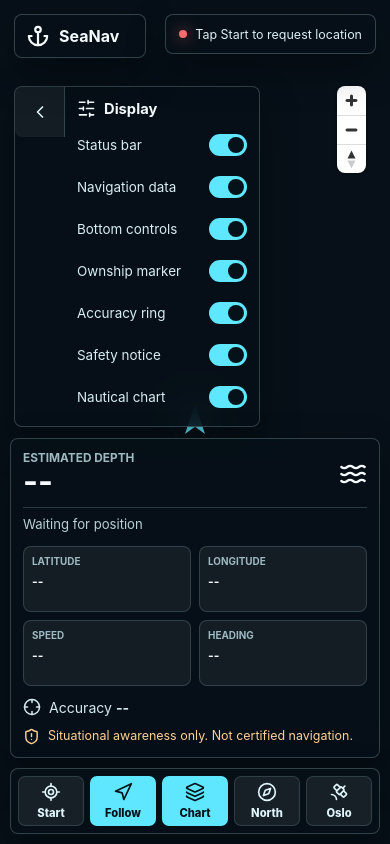
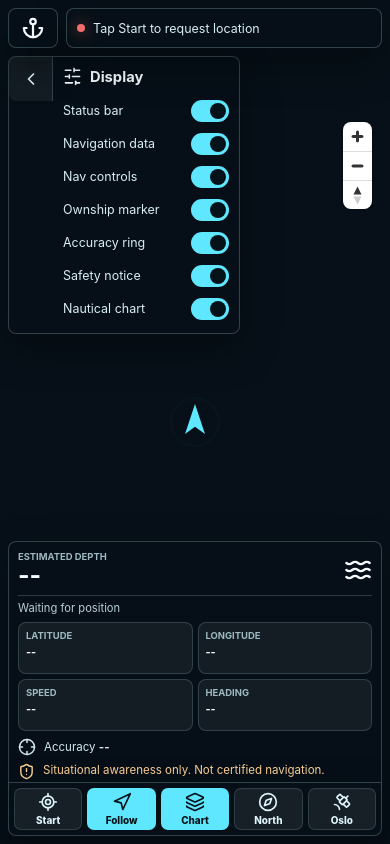
Before and after one commit to juliusmork-sys/SeaNav, a React (Vite) app: page / in a window 390 px wide. Built offline with nearby package versions, Linux system fonts and the light colour scheme; no server answers.

Commit message:
Add compact mobile navigation layout

```diff
--- a/src/App.tsx
+++ b/src/App.tsx
@@ -538,7 +538,7 @@ function App() {
       onChange: setShowReadouts,
     },
     {
-      label: "Bottom controls",
+      label: "Nav controls",
       checked: showControls,
       onChange: setShowControls,
     },
--- a/src/styles.css
+++ b/src/styles.css
@@ -420,72 +420,306 @@ button {
   overflow: hidden;
 }
 
-@media (max-width: 720px) {
+@media (max-width: 820px) and (orientation: portrait) {
   .topbar {
-    align-items: flex-start;
+    top: max(8px, env(safe-area-inset-top));
+    left: max(8px, env(safe-area-inset-left));
+    right: max(8px, env(safe-area-inset-right));
+    gap: 8px;
   }
 
   .brand {
-    min-width: 132px;
+    min-width: 50px;
+    width: 50px;
+    height: 40px;
+    justify-content: center;
+    padding: 0;
   }
 
+  .brand div,
   .brand span {
     display: none;
   }
 
   .status-pill {
-    max-width: calc(100vw - 176px);
+    flex: 1;
+    max-width: none;
     min-height: 40px;
+    padding: 7px 10px;
+    font-size: 0.78rem;
+  }
+
+  .side-menu {
+    top: calc(max(8px, env(safe-area-inset-top)) + 48px);
+    left: max(8px, env(safe-area-inset-left));
+    width: min(232px, calc(100vw - 16px));
+  }
+
+  .side-menu:not(.open) {
+    width: 46px;
+  }
+
+  .menu-toggle {
+    width: 44px;
+    min-width: 44px;
+    height: 44px;
+  }
+
+  .menu-content {
+    width: calc(min(232px, calc(100vw - 16px)) - 46px);
+    padding: 10px;
+  }
+
+  .toggle-list {
+    gap: 4px;
+  }
+
+  .toggle-row {
+    min-height: 29px;
     font-size: 0.78rem;
   }
 
   .readout-panel {
-    right: max(10px, env(safe-area-inset-right));
-    bottom: calc(86px + env(safe-area-inset-bottom));
-    left: max(10px, env(safe-area-inset-left));
+    right: max(8px, env(safe-area-inset-right));
+    bottom: calc(58px + env(safe-area-inset-bottom));
+    left: max(8px, env(safe-area-inset-left));
     width: auto;
-    padding: 12px;
+    padding: 9px;
+    border-radius: 8px 8px 0 0;
+  }
+
+  .primary-depth {
+    min-height: 42px;
+    padding-bottom: 7px;
+  }
+
+  .primary-depth span,
+  .readout span {
+    font-size: 0.59rem;
+  }
+
+  .primary-depth strong {
+    font-size: 1.55rem;
+  }
+
+  .readout-panel p {
+    min-height: 0;
+    margin: 5px 0 7px;
+    font-size: 0.7rem;
+  }
+
+  .readout {
+    min-height: 52px;
+    padding: 7px;
   }
 
   .readout-grid {
     grid-template-columns: repeat(4, minmax(0, 1fr));
+    gap: 5px;
   }
 
-  .readout {
-    min-height: 66px;
-    padding: 8px;
+  .readout strong {
+    margin-top: 5px;
+    font-size: clamp(0.68rem, 2.8vw, 0.88rem);
   }
 
-  .readout span {
+  .accuracy,
+  .notice {
+    margin-top: 7px;
+    font-size: 0.72rem;
+  }
+
+  .controls {
+    right: max(8px, env(safe-area-inset-right));
+    left: max(8px, env(safe-area-inset-left));
+    bottom: max(8px, env(safe-area-inset-bottom));
+    grid-template-columns: repeat(5, minmax(46px, 1fr));
+    gap: 5px;
+    width: auto;
+    padding: 5px;
+    border-radius: 0 0 8px 8px;
+  }
+
+  .controls button {
+    height: 44px;
+    gap: 2px;
+  }
+
+  .controls span {
     font-size: 0.62rem;
   }
 
-  .readout strong {
-    font-size: clamp(0.72rem, 3.1vw, 0.94rem);
-  }
-
-  .primary-depth strong {
-    font-size: 2rem;
-  }
-
-  .controls {
-    right: max(10px, env(safe-area-inset-right));
-    left: max(10px, env(safe-area-inset-left));
-    bottom: max(10px, env(safe-area-inset-bottom));
-    width: auto;
+  .maplibregl-ctrl-top-right {
+    top: calc(max(8px, env(safe-area-inset-top)) + 104px);
+    right: max(8px, env(safe-area-inset-right));
   }
 }
 
-@media (max-width: 430px) {
+@media (max-width: 460px) and (orientation: portrait) {
   .readout-grid {
     grid-template-columns: repeat(2, minmax(0, 1fr));
   }
 
-  .controls {
-    grid-template-columns: repeat(5, minmax(48px, 1fr));
+  .readout-panel {
+    bottom: calc(54px + env(safe-area-inset-bottom));
   }
 
   .controls button {
-    height: 50px;
+    height: 42px;
   }
 }
+
+@media (max-height: 540px) and (orientation: landscape) {
+  .topbar {
+    top: max(8px, env(safe-area-inset-top));
+    left: calc(max(8px, env(safe-area-inset-left)) + 306px);
+    right: max(8px, env(safe-area-inset-right));
+    gap: 8px;
+  }
+
+  .brand {
+    min-width: 50px;
+    width: 50px;
+    height: 40px;
+    justify-content: center;
+    padding: 0;
+  }
+
+  .brand div,
+  .brand span {
+    display: none;
+  }
+
+  .status-pill {
+    flex: 1;
+    max-width: none;
+    min-height: 40px;
+    padding: 7px 10px;
+    font-size: 0.76rem;
+  }
+
+  .side-menu {
+    top: max(8px, env(safe-area-inset-top));
+    left: max(8px, env(safe-area-inset-left));
+    width: 292px;
+  }
+
+  .side-menu:not(.open) {
+    width: 46px;
+  }
+
+  .menu-toggle {
+    width: 44px;
+    min-width: 44px;
+    height: 44px;
+  }
+
+  .menu-content {
+    width: 246px;
+    padding: 8px 10px;
+  }
+
+  .menu-title {
+    margin-bottom: 5px;
+  }
+
+  .toggle-list {
+    grid-template-columns: repeat(2, minmax(0, 1fr));
+    gap: 2px 10px;
+  }
+
+  .toggle-row {
+    min-height: 24px;
+    gap: 7px;
+    font-size: 0.68rem;
+  }
+
+  .toggle-row input {
+    width: 30px;
+    height: 18px;
+  }
+
+  .toggle-row input::after {
+    width: 12px;
+    height: 12px;
+  }
+
+  .toggle-row input:checked::after {
+    transform: translateX(12px);
+  }
+
+  .readout-panel {
+    top: calc(max(8px, env(safe-area-inset-top)) + 64px);
+    bottom: calc(56px + env(safe-area-inset-bottom));
+    left: max(8px, env(safe-area-inset-left));
+    right: auto;
+    width: 292px;
+    padding: 8px;
+    overflow-y: auto;
+  }
+
+  .primary-depth {
+    min-height: 40px;
+    padding-bottom: 6px;
+  }
+
+  .primary-depth span,
+  .readout span {
+    font-size: 0.56rem;
+  }
+
+  .primary-depth strong {
+    font-size: 1.45rem;
+  }
+
+  .readout-panel p {
+    min-height: 0;
+    margin: 4px 0 6px;
+    font-size: 0.66rem;
+  }
+
+  .readout-grid {
+    grid-template-columns: repeat(2, minmax(0, 1fr));
+    gap: 5px;
+  }
+
+  .readout {
+    min-height: 46px;
+    padding: 6px;
+  }
+
+  .readout strong {
+    margin-top: 4px;
+    font-size: 0.78rem;
+  }
+
+  .accuracy,
+  .notice {
+    margin-top: 6px;
+    font-size: 0.68rem;
+  }
+
+  .controls {
+    left: max(8px, env(safe-area-inset-left));
+    right: auto;
+    bottom: max(8px, env(safe-area-inset-bottom));
+    grid-template-columns: repeat(5, minmax(0, 1fr));
+    gap: 4px;
+    width: 292px;
+    padding: 5px;
+  }
+
+  .controls button {
+    height: 40px;
+    gap: 1px;
+  }
+
+  .controls span {
+    font-size: 0.58rem;
+  }
+
+  .maplibregl-ctrl-top-right {
+    top: calc(max(8px, env(safe-area-inset-top)) + 48px);
+    right: max(8px, env(safe-area-inset-right));
+  }
+}
```
